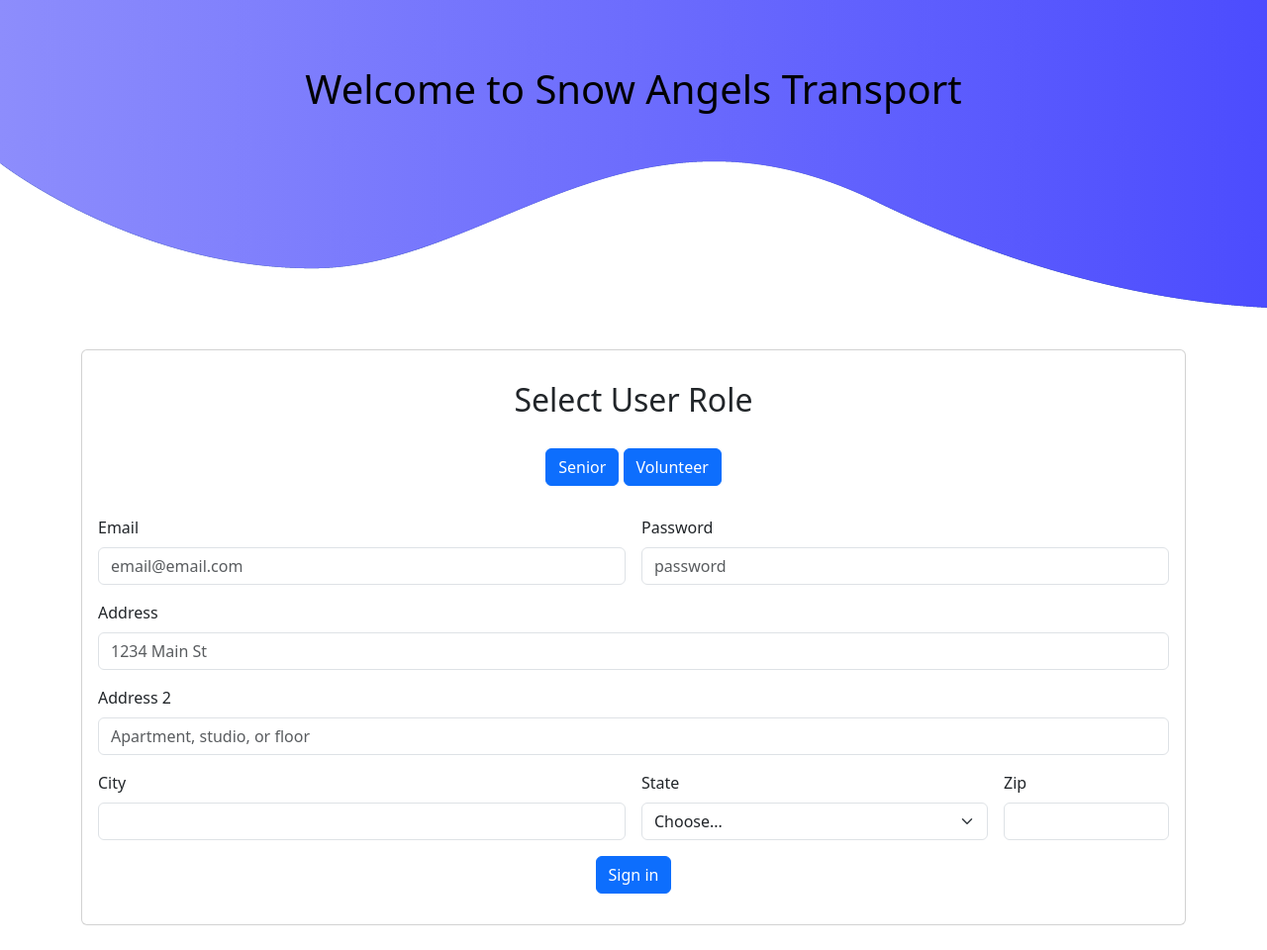
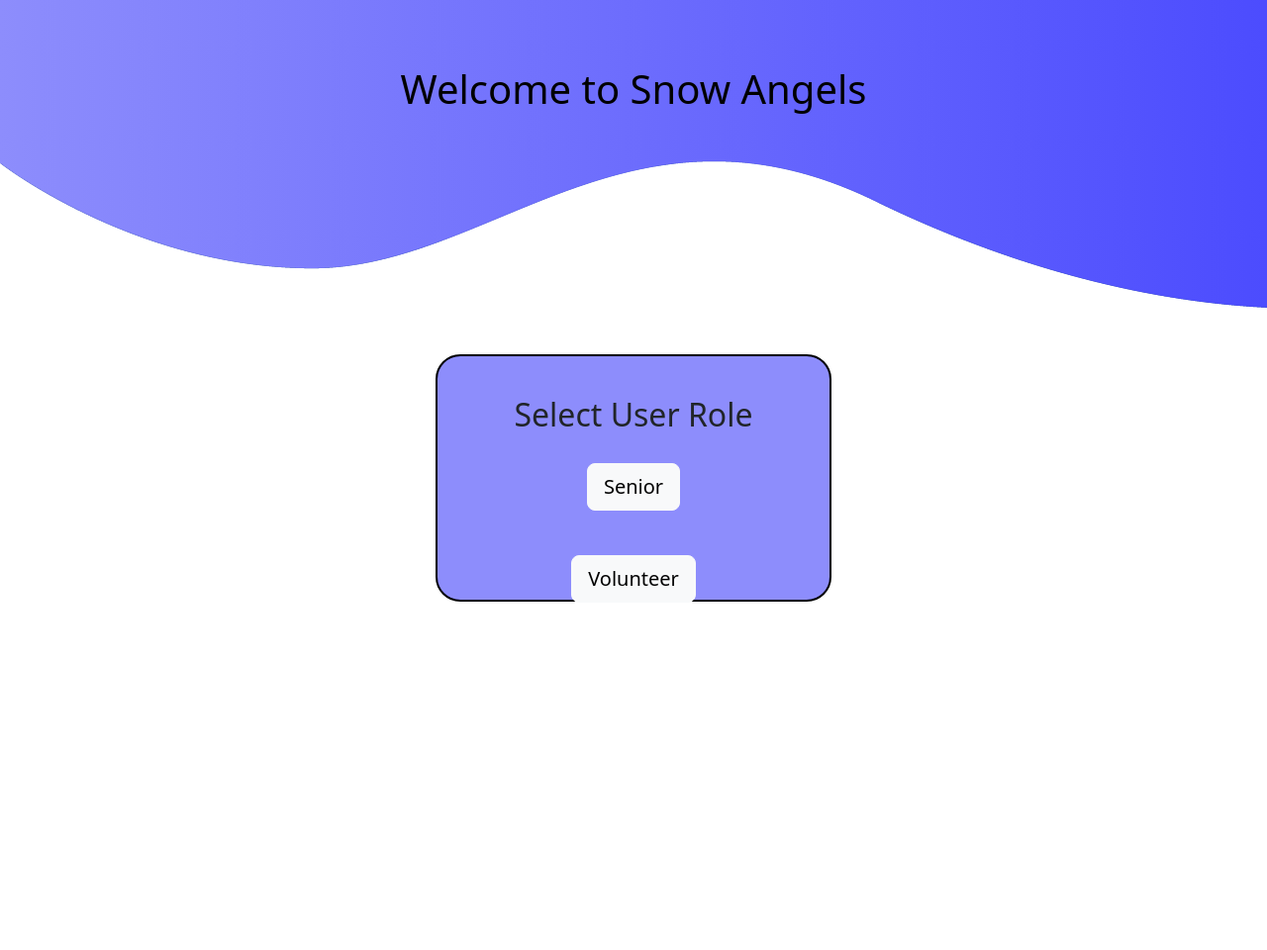
Before and after one commit to CarSerapio/ellehacks2024, a Django app: page /pwa/index/ in a window 1280 px wide; the page is wider, and only the part inside the window is pictured. Shown: that part at 99% size. After the commit the page ends 608 px from the top of that part, so only its background shows below. Run offline with Django 5.2, Linux system fonts and the light colour scheme.

Commit message:
front end updates

```diff
--- a/webapp/pwa/templates/index.html
+++ b/webapp/pwa/templates/index.html
@@ -6,7 +6,7 @@
     <meta charset="UTF-8">
     <meta name="viewport" content="width=device-width, initial-scale=1.0">
     <link rel="stylesheet" href="{% static 'css/login-style.css' %}">
-    <title> SnowAngels Transport</title>
+    <title> SnowAngels</title>
     <link rel = "stylesheet" href="{% static 'css/senior-style.css' %}">
     <link rel = "stylesheet" href="https://cdn.jsdelivr.net/npm/bootstrap@5.3.2/dist/css/bootstrap.min.css" rel="stylesheet" integrity="sha384-T3c6CoIi6uLrA9TneNEoa7RxnatzjcDSCmG1MXxSR1GAsXEV/Dwwykc2MPK8M2HN" crossorigin="anonymous">
     <script defer src="https://cdn.jsdelivr.net/npm/bootstrap@5.3.2/dist/js/bootstrap.bundle.min.js" integrity="sha384-C6RzsynM9kWDrMNeT87bh95OGNyZPhcTNXj1NW7RuBCsyN/o0jlpcV8Qyq46cDfL" crossorigin="anonymous"></script>
@@ -19,7 +19,7 @@
     <div class="container">
         <div class="row">
             <div class="col -md">
-                <h1 class="title text-center">Welcome to Snow Angels Transport </h1>
+                <h1 class="title text-center">Welcome to Snow Angels </h1>
 
             </div>
         </div>
@@ -28,56 +28,20 @@
 </section>
 
 
+<div id="login" class="container">
+  <h2 class = "text-center">Select User Role</h2>
 
-<section id="login-container">
-    <div class="container">
-        <div class="card ">
-            <div class="card-body">
-                <h2 class="card-title text-center">Select User Role</h2>
-                <div class="text-center" >
-                <button type="button" class="btn btn-primary text-center">Senior </button>
-                <button type="button" class="btn btn-primary text-center">Volunteer</button>
-                </div>
-                <form class="row g-3">
-                    <div class="col-md-6">
-                      <label for="inputEmail4" class="form-label">Email</label>
-                      <input type="email" class="form-control" id="inputEmail4" placeholder="email@email.com">
-                    </div>
-                    <div class="col-md-6">
-                      <label for="inputPassword4" class="form-label">Password</label>
-                      <input type="password" class="form-control" id="inputPassword4" placeholder="password">
-                    </div>
-                    <div class="col-12">
-                      <label for="inputAddress" class="form-label">Address</label>
-                      <input type="text" class="form-control" id="inputAddress" placeholder="1234 Main St">
-                    </div>
-                    <div class="col-12">
-                      <label for="inputAddress2" class="form-label">Address 2</label>
-                      <input type="text" class="form-control" id="inputAddress2" placeholder="Apartment, studio, or floor">
-                    </div>
-                    <div class="col-md-6">
-                      <label for="inputCity" class="form-label">City</label>
-                      <input type="text" class="form-control" id="inputCity">
-                    </div>
-                    <div class="col-md-4">
-                      <label for="inputState" class="form-label">State</label>
-                      <select id="inputState" class="form-select">
-                        <option selected>Choose...</option>
-                        <option>...</option>
-                      </select>
-                    </div>
-                    <div class="col-md-2">
-                      <label for="inputZip" class="form-label">Zip</label>
-                      <input type="text" class="form-control" id="inputZip">
+      <div class="text-center">
+        <button type="button" class="btn btn-primary btn-light btn-lg text-center" onclick="redirectToLogin('senior')">Senior </button>
       </div>
 
       <div class="text-center">
-                      <button type="submit" class="btn btn-primary">Sign in</button>
-                    </div>
-                  </form>
+        <button type="button" class="btn btn-light btn-lg text-center" onclick="redirectToLogin('volunteer')">Volunteer</button>
       </div>
 </div>
-    </div>
-</section>
+
+
+
+
   </body>
   </html>
--- a/webapp/pwa/templates/login.html
+++ b/webapp/pwa/templates/login.html
@@ -6,7 +6,7 @@
     <meta charset="UTF-8">
     <meta name="viewport" content="width=device-width, initial-scale=1.0">
     <link rel="stylesheet" href="{% static 'css/login-style.css' %}">
-    <title> SnowAngels Transport</title>
+    <title> SnowAngels</title>
     <link rel = "stylesheet" href="{% static 'css/senior-style.css' %}">
     <link rel = "stylesheet" href="https://cdn.jsdelivr.net/npm/bootstrap@5.3.2/dist/css/bootstrap.min.css" rel="stylesheet" integrity="sha384-T3c6CoIi6uLrA9TneNEoa7RxnatzjcDSCmG1MXxSR1GAsXEV/Dwwykc2MPK8M2HN" crossorigin="anonymous">
     <script defer src="https://cdn.jsdelivr.net/npm/bootstrap@5.3.2/dist/js/bootstrap.bundle.min.js" integrity="sha384-C6RzsynM9kWDrMNeT87bh95OGNyZPhcTNXj1NW7RuBCsyN/o0jlpcV8Qyq46cDfL" crossorigin="anonymous"></script>
@@ -19,7 +19,7 @@
     <div class="container">
         <div class="row">
             <div class="col -md">
-                <h1 class="title text-center">Welcome to Snow Angels Transport </h1>
+                <h1 class="title text-center">Welcome to Snow Angels </h1>
 
             </div>
         </div>
```
Also changed, not shown: webapp/pwa/templates/senior-page.html (+26 -4 lines), webapp/pwa/templates/volunteer-page.html (+35 -8 lines). Lines whose indentation alone changed are shown as unchanged.
